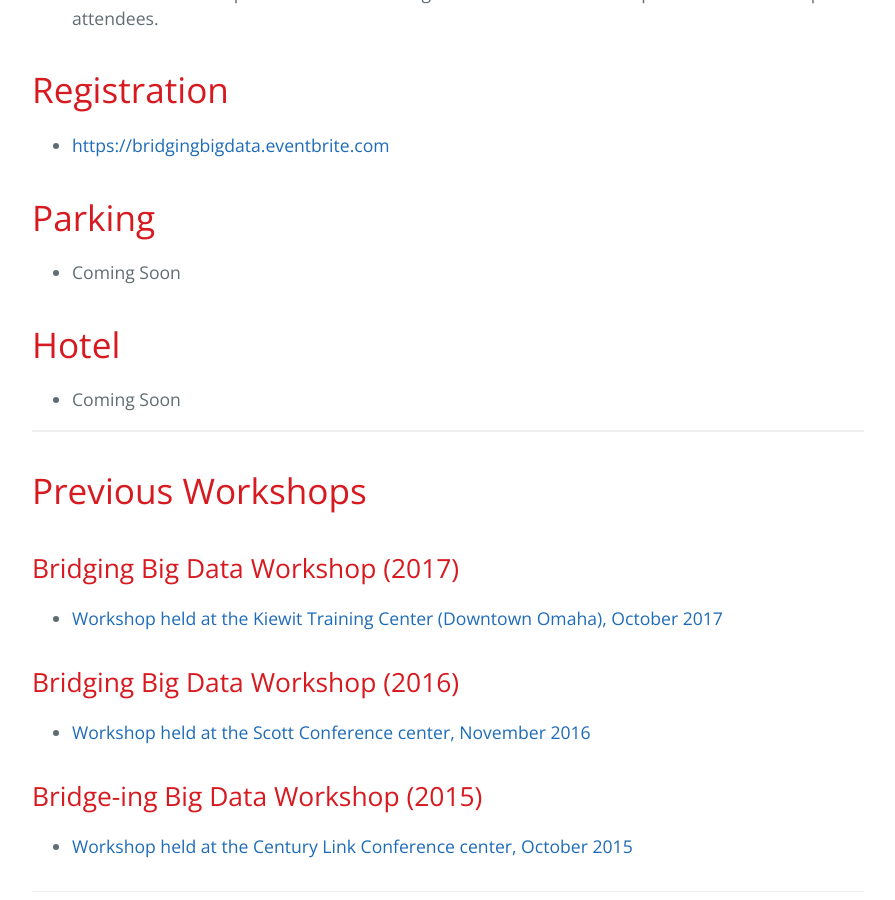
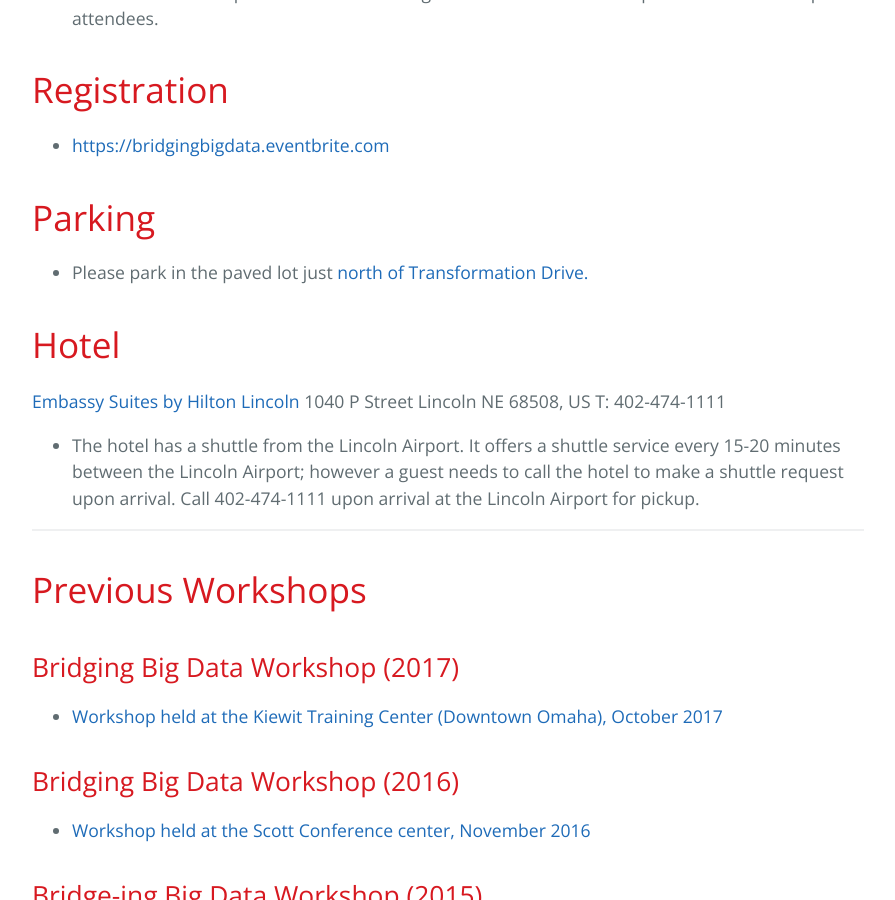
Before and after one commit to BridgingBigData/BridgingBigData.github.io, a Jekyll site: the page built from pages/bbd2019.md, in a window 1280 px wide and 900 px high, scrolled down 2199 px. Shown: the whole window, without its empty margins (192-1087 px from the left). Built offline with Jekyll 4.4.1, drawn with Linux system fonts in a browser that asks for light colours.

Commit message:
Update bbd2019.md

```diff
--- a/pages/bbd2019.md
+++ b/pages/bbd2019.md
@@ -47,10 +47,16 @@
 - [https://bridgingbigdata.eventbrite.com](https://bridgingbigdata.eventbrite.com)
 
 # Parking
-- Coming Soon
+- Please park in the paved lot just [north of Transformation Drive.](https://innovate.unl.edu/images/NIC%20Map%202019J.jpg)
 
 # Hotel
-- Coming Soon
+
+[Embassy Suites by Hilton Lincoln](https://goo.gl/maps/nk1YHKUF6ms2ThKRA)
+1040 P Street
+Lincoln NE 68508, US
+T: 402-474-1111
+
+- The hotel has a shuttle from the Lincoln Airport. It offers a shuttle service every 15-20 minutes between the Lincoln Airport; however a guest needs to call the hotel to make a shuttle request upon arrival. Call 402-474-1111 upon arrival at the Lincoln Airport for pickup.
 
 ---
 
```
